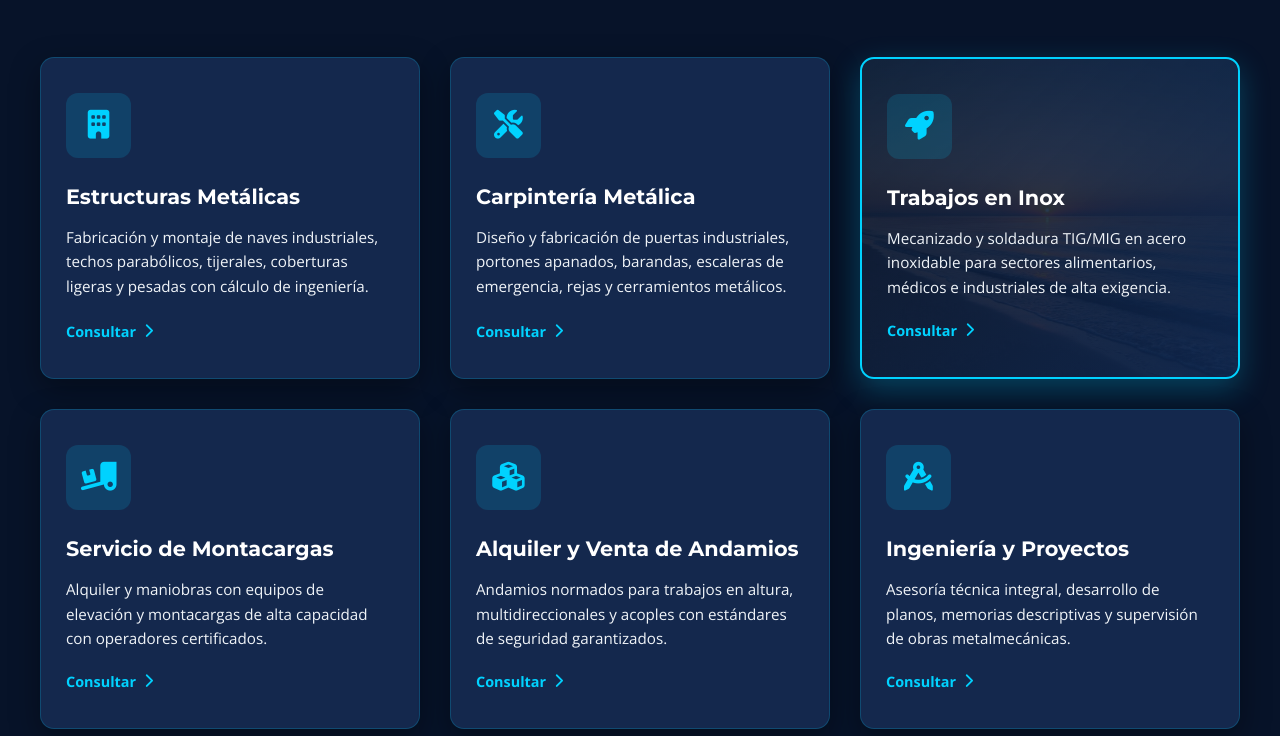
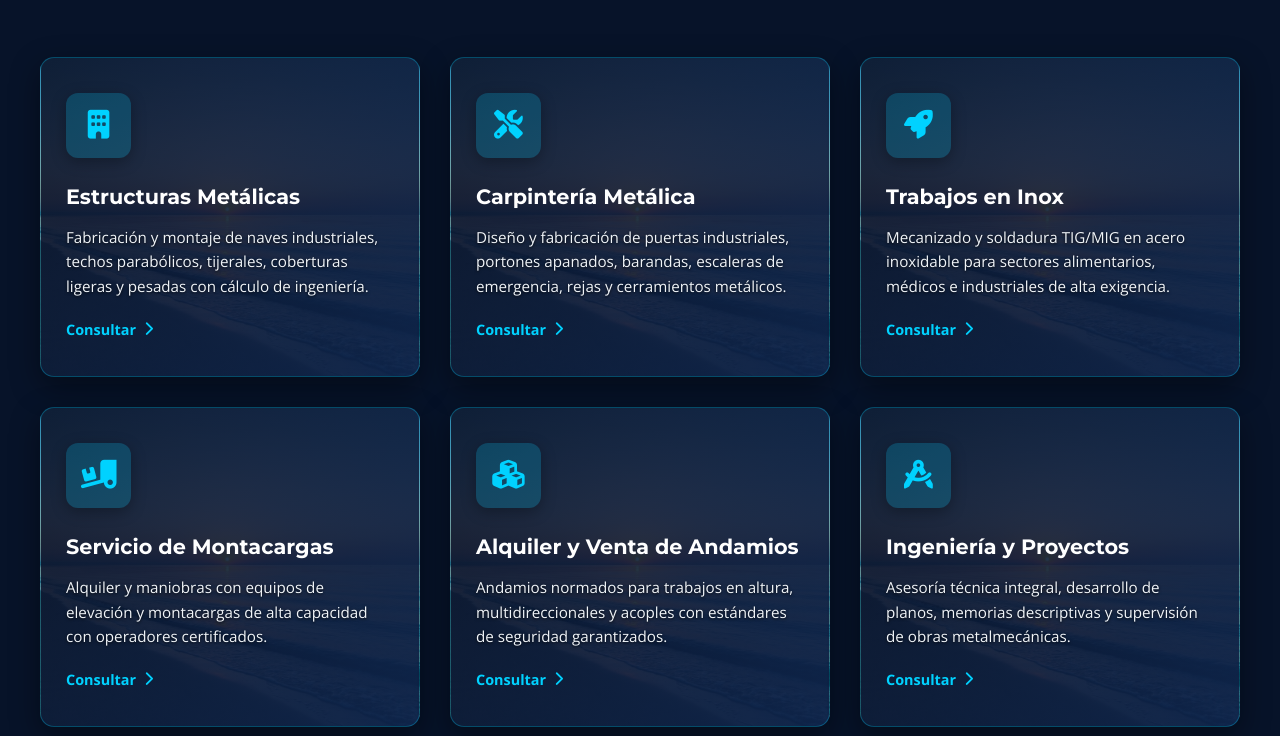
Before and after one commit to Alvarito1232/Empresa-pedido-1-, a plain HTML site: page index.html in a window 1280 px wide. Shown: the part 1184-1920 px from the top of the page. Drawn offline with nearby package versions, Linux system fonts and the light colour scheme.

Commit message:
Update index.html

```diff
--- a/index.html
+++ b/index.html
@@ -23,12 +23,12 @@
       --bg-dark: #0b182e;
       --bg-card: #14284d;
       --text-main: #f0f4f8;
-      --text-muted: #94a3b8;
+      --text-muted: #cbd5e1;
       --white: #ffffff;
       --radius-sm: 8px;
       --radius-md: 14px;
       --radius-lg: 24px;
-      --shadow: 0 10px 30px rgba(0, 0, 0, 0.35);
+      --shadow: 0 10px 30px rgba(0, 0, 0, 0.4);
       --transition: all 0.3s ease;
     }
 
@@ -392,7 +392,7 @@
       font-weight: 800;
     }
 
-    /* SERVICIOS */
+    /* SERVICIOS - TODAS LAS TARJETAS CON LA IMAGEN DE FONDO 'sexooo123.jpg' */
     .services-grid {
       display: grid;
       grid-template-columns: repeat(auto-fit, minmax(300px, 1fr));
@@ -400,8 +400,12 @@
     }
 
     .service-card {
-      background-color: var(--bg-card);
-      border: 1px solid rgba(0, 210, 255, 0.2);
+      /* Fondo con imagen personalizada + capa oscura elegante para visibilidad perfecta */
+      background: linear-gradient(135deg, rgba(8, 20, 42, 0.88), rgba(15, 38, 77, 0.92)), url('sexooo123.jpg');
+      background-size: cover;
+      background-position: center;
+      background-repeat: no-repeat;
+      border: 1px solid rgba(0, 210, 255, 0.3);
       border-radius: var(--radius-md);
       padding: 35px 25px;
       transition: var(--transition);
@@ -410,15 +414,6 @@
       display: flex;
       flex-direction: column;
       box-shadow: var(--shadow);
-    }
-
-    /* ESTILO MEJORADO PARA LA TERCERA TARJETA (IMAGEN CLARA Y NÍTIDA) */
-    .service-card-featured {
-      background: linear-gradient(135deg, rgba(10, 22, 44, 0.85), rgba(15, 38, 77, 0.92)), url('sexooo123.jpg');
-      background-size: cover;
-      background-position: center;
-      border: 2px solid var(--cyan-accent);
-      box-shadow: 0 10px 30px rgba(0, 210, 255, 0.25);
     }
 
     .service-card::before {
@@ -434,7 +429,7 @@
 
     .service-card:hover {
       transform: translateY(-8px);
-      box-shadow: 0 15px 35px rgba(0, 210, 255, 0.3);
+      box-shadow: 0 15px 35px rgba(0, 210, 255, 0.35);
       border-color: var(--cyan-accent);
     }
 
@@ -445,7 +440,7 @@
     .service-icon {
       width: 65px;
       height: 65px;
-      background: rgba(0, 210, 255, 0.15);
+      background: rgba(0, 210, 255, 0.2);
       border-radius: 12px;
       display: flex;
       align-items: center;
@@ -453,6 +448,7 @@
       font-size: 1.8rem;
       color: var(--cyan-accent);
       margin-bottom: 22px;
+      box-shadow: 0 4px 15px rgba(0,0,0,0.3);
     }
 
     .service-title {
@@ -467,6 +463,7 @@
       font-size: 0.95rem;
       margin-bottom: 20px;
       flex-grow: 1;
+      text-shadow: 0 1px 3px rgba(0,0,0,0.8);
     }
 
     .service-link {
@@ -1015,6 +1012,7 @@
     </div>
   </section>
 
+  <!-- SERVICIOS: TODAS LAS TARJETAS TIENEN 'sexooo123.jpg' DE FONDO -->
   <section id="servicios" class="section-padding">
     <div class="container">
       <div class="section-title-wrapper">
@@ -1037,8 +1035,8 @@
           <a href="#contacto" class="service-link">Consultar <i class="fas fa-chevron-right"></i></a>
         </div>
 
-        <!-- TERCERA TARJETA: IMAGEN CLARA 'sexooo123.jpg' Y COHETE -->
-        <div class="service-card service-card-featured">
+        <!-- TERCERA TARJETA CON COHETE Y FONDO -->
+        <div class="service-card">
           <div class="service-icon"><i class="fas fa-rocket"></i></div>
           <h3 class="service-title">Trabajos en Inox</h3>
           <p class="service-desc">Mecanizado y soldadura TIG/MIG en acero inoxidable para sectores alimentarios, médicos e industriales de alta exigencia.</p>
```
